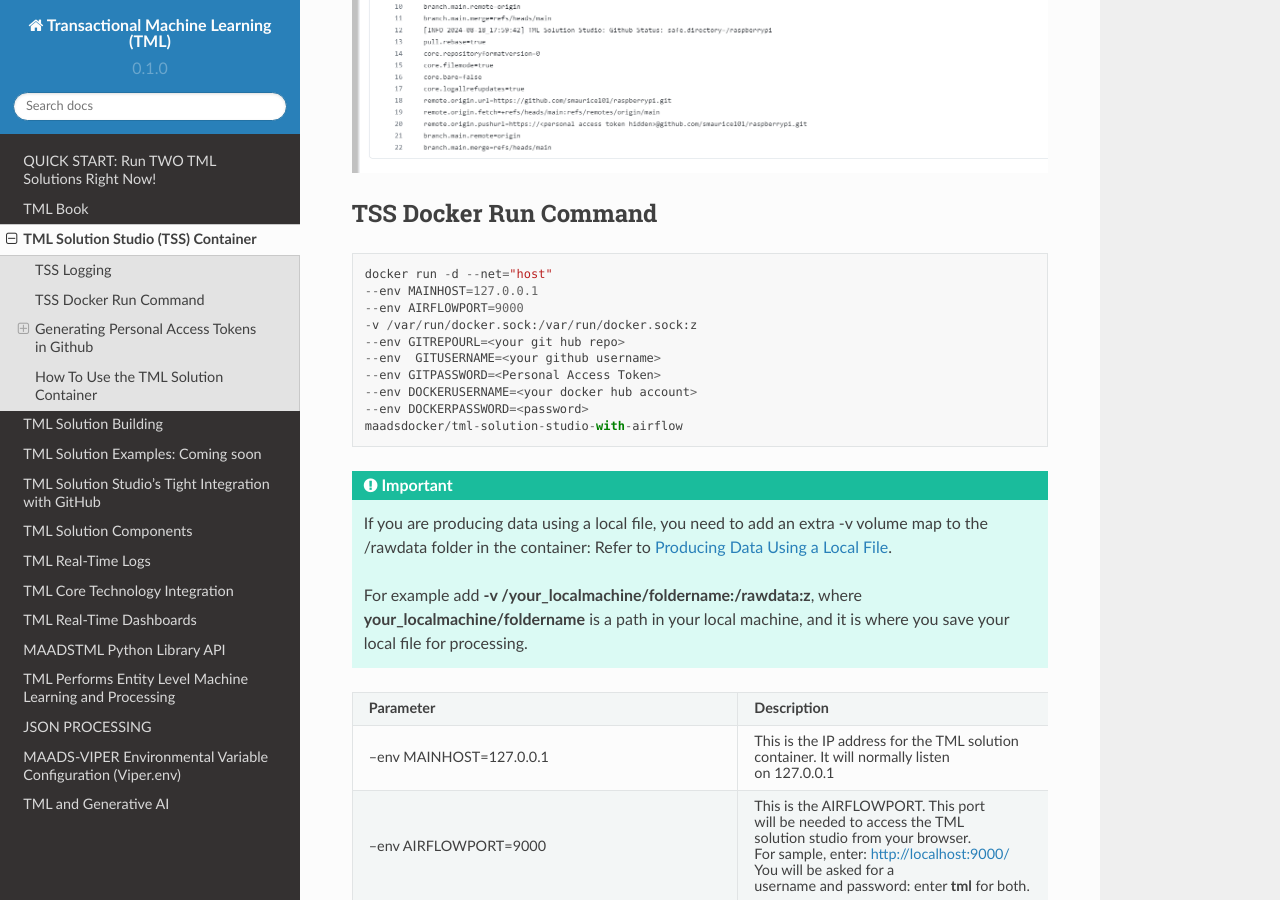
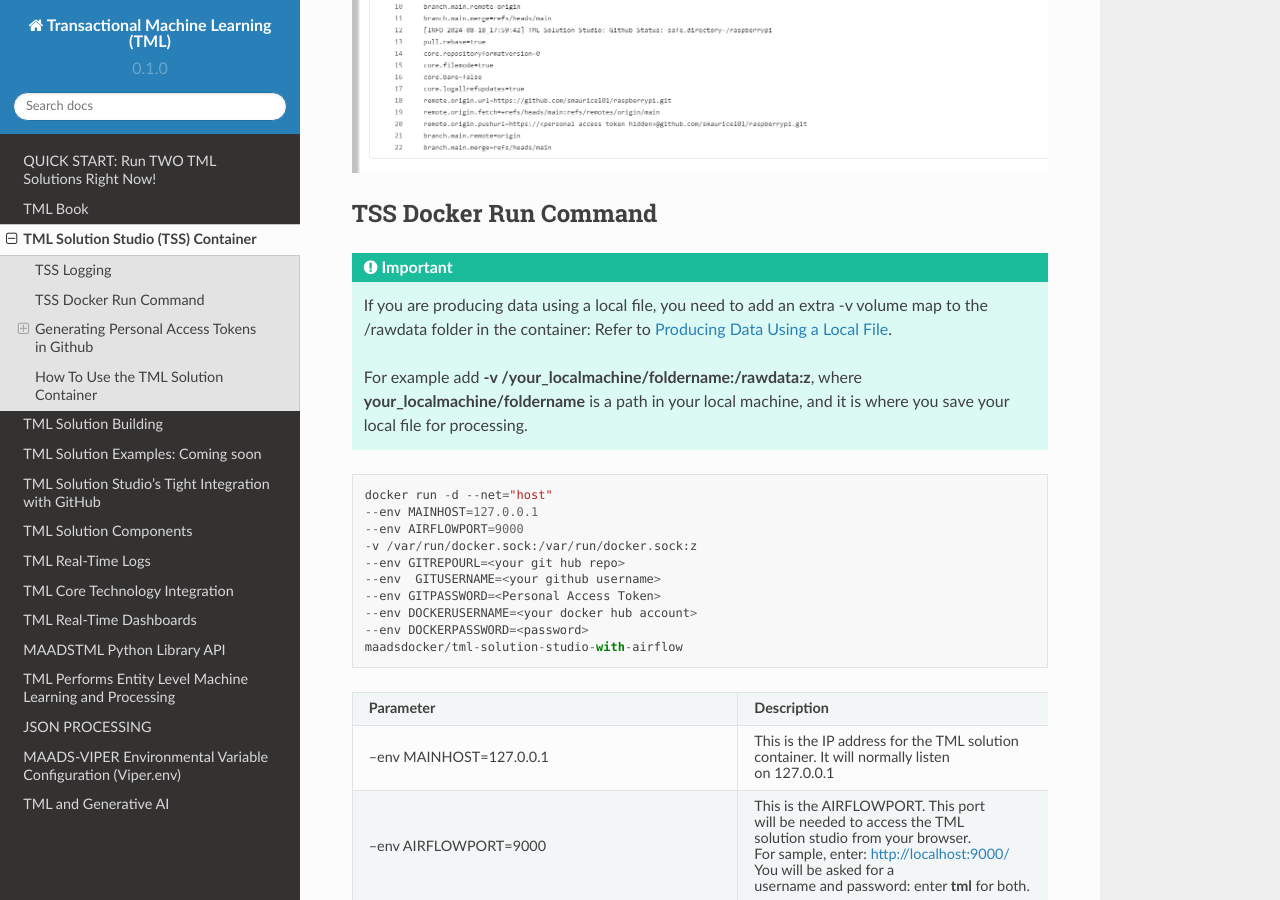
Before and after one commit to smaurice101/readthedocs, a Sphinx documentation site: the page built from docs/source/docker.rst, in a window 1280 px wide and 900 px high, scrolled down 1504 px. Built offline with Sphinx 7.4.7 and the Read the Docs theme 2.0.0, drawn with Linux system fonts in a browser that asks for light colours; part of the change alters nothing that is shown.

```diff
--- a/docs/source/docker.rst
+++ b/docs/source/docker.rst
@@ -41,6 +41,13 @@ The entire TSS solution build process is logged and committed to Github.  This m
 TSS Docker Run Command
 --------------------
 
+.. important::
+   If you are producing data using a local file, you need to add an extra -v volume map to the /rawdata folder in the container: Refer to :ref:`Producing Data
+   Using a Local File`.
+
+   For example add **-v /your_localmachine/foldername:/rawdata:z**, where **your_localmachine/foldername** is a path in your local machine, and it is where you
+   save your local file for processing.
+
 .. code-block::
 
    docker run -d --net="host"
@@ -53,13 +60,6 @@ TSS Docker Run Command
    --env DOCKERUSERNAME=<your docker hub account>
    --env DOCKERPASSWORD=<password>
    maadsdocker/tml-solution-studio-with-airflow
-
-.. important::
-   If you are producing data using a local file, you need to add an extra -v volume map to the /rawdata folder in the container: Refer to :ref:`Producing Data
-   Using a Local File`.
-
-   For example add **-v /your_localmachine/foldername:/rawdata:z**, where **your_localmachine/foldername** is a path in your local machine, and it is where you
-   save your local file for processing.
 
 .. list-table::
 
```
